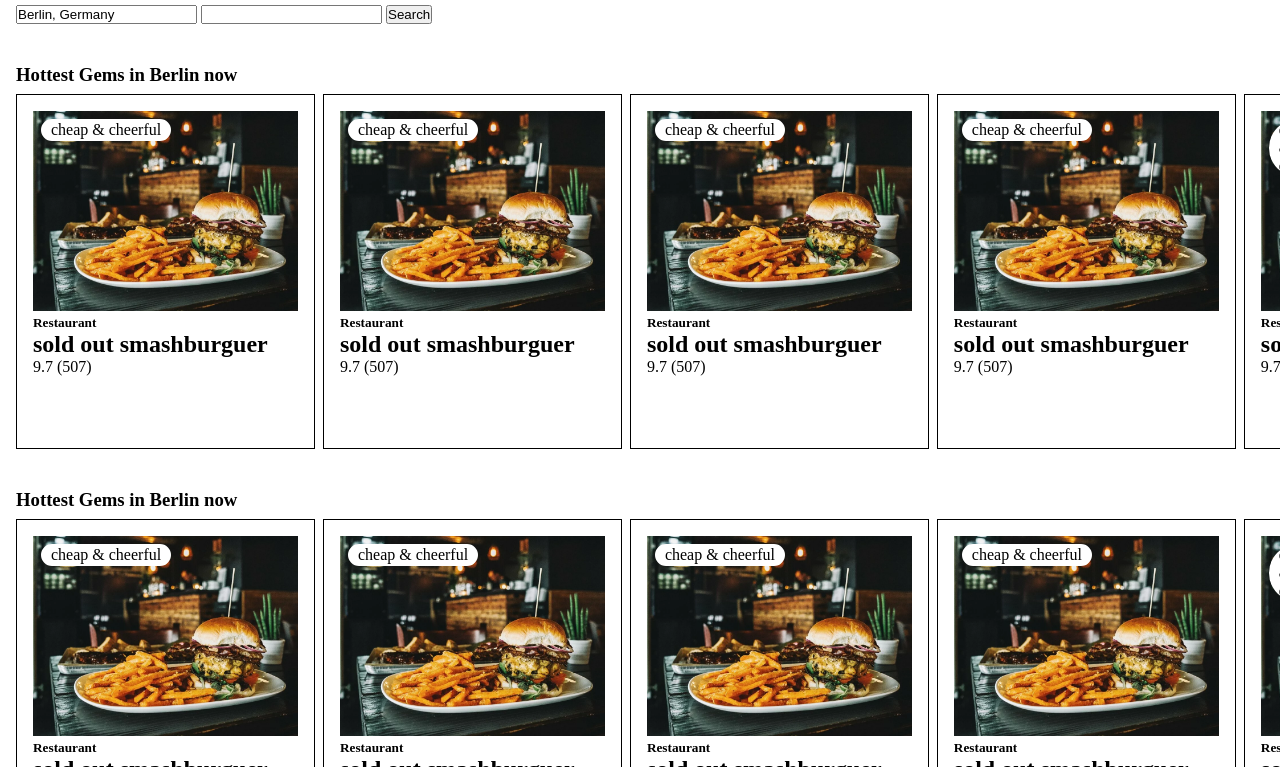
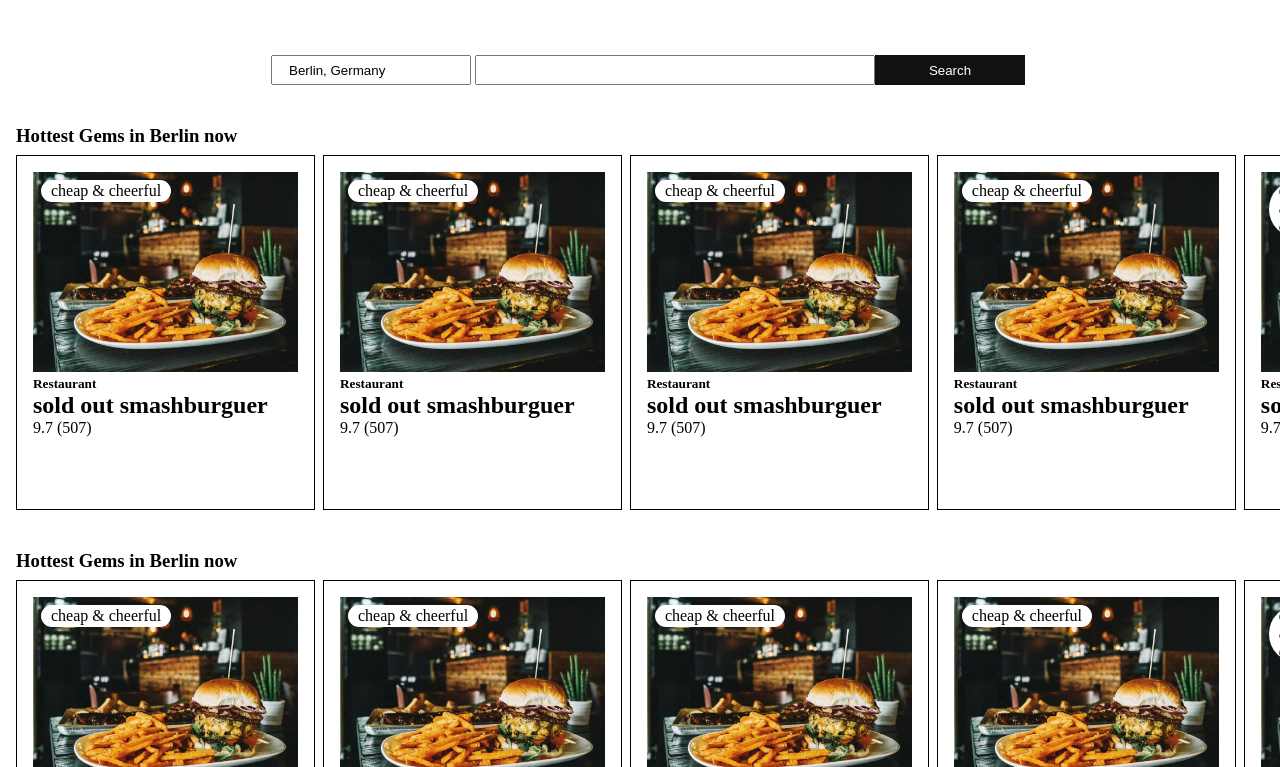
Before and after one commit to franzridder/PreEntrega2Ridder, a plain HTML site: page index.html in a window 1280 px wide. Shown: the part 33-800 px from the top of the page. Drawn offline with Linux system fonts and the light colour scheme.

Commit message:
Add files via upload

```diff
--- a/index.html
+++ b/index.html
@@ -19,9 +19,9 @@
 
         <div >
             <form class="search">
-                <input type="text" value="Berlin, Germany">
+                <input class="city" type="text" value="Berlin, Germany">
 
-                <input type="text">
+                <input class="search-bar" type="text">
             </form>
             <button>Search</button>
         </div>
@@ -35,7 +35,7 @@
             <div class="carrousel_cards">
             <div class="card">
                 <div class="chip"><p>cheap & cheerful</p></div>
-                <img src="./assets/kw25_5_blackbeards_DL_PPT_0.jpg.webp" alt="big burguer in a plate with fries">
+                <a href="/Proyecto Final/sold out smash burguer.html"><img src="./assets/kw25_5_blackbeards_DL_PPT_0.jpg.webp" alt="big burguer in a plate with fries"></a>
                 <h5>Restaurant</h5>
                 <h2>sold out smashburguer</h2>
                 <p>9.7 (507)</p>
--- a/style.css
+++ b/style.css
@@ -19,11 +19,48 @@
     padding: 8px 8px 8px 8px;
 }
 
+#search-section {
+    display: flex;
+    justify-content: center;
+    align-items: center;
+    margin-top: 50px;
+
+}
+
+#search-section div {
+    display: flex;
+    flex-direction:row ;
+    align-items: center;
+
+}
+
+.city {
+    width: 200px;
+    height: 30px;
+    padding-left: 16px;
+    padding-right: 16px;
+}
+
+.search-bar {
+width: 400px;
+height: 30px;
+}
+
+#search-section div button {
+    height:30px;
+    width: 150px;
+    background-color: #111;
+    color: white;
+    border: none;
+}
+
+
 
 .search {
    position: relative;
    display: inline;
    align-items: center;
+   width: 1fr;
 
 
 }
@@ -32,6 +69,7 @@
     width: 100%;
     display: block;
     overflow: hidden;
+    overflow-x: auto;
 
 }
 
```
Also changed, not shown: sold_out_smash_burguer.html (added, +11 -0 lines).
